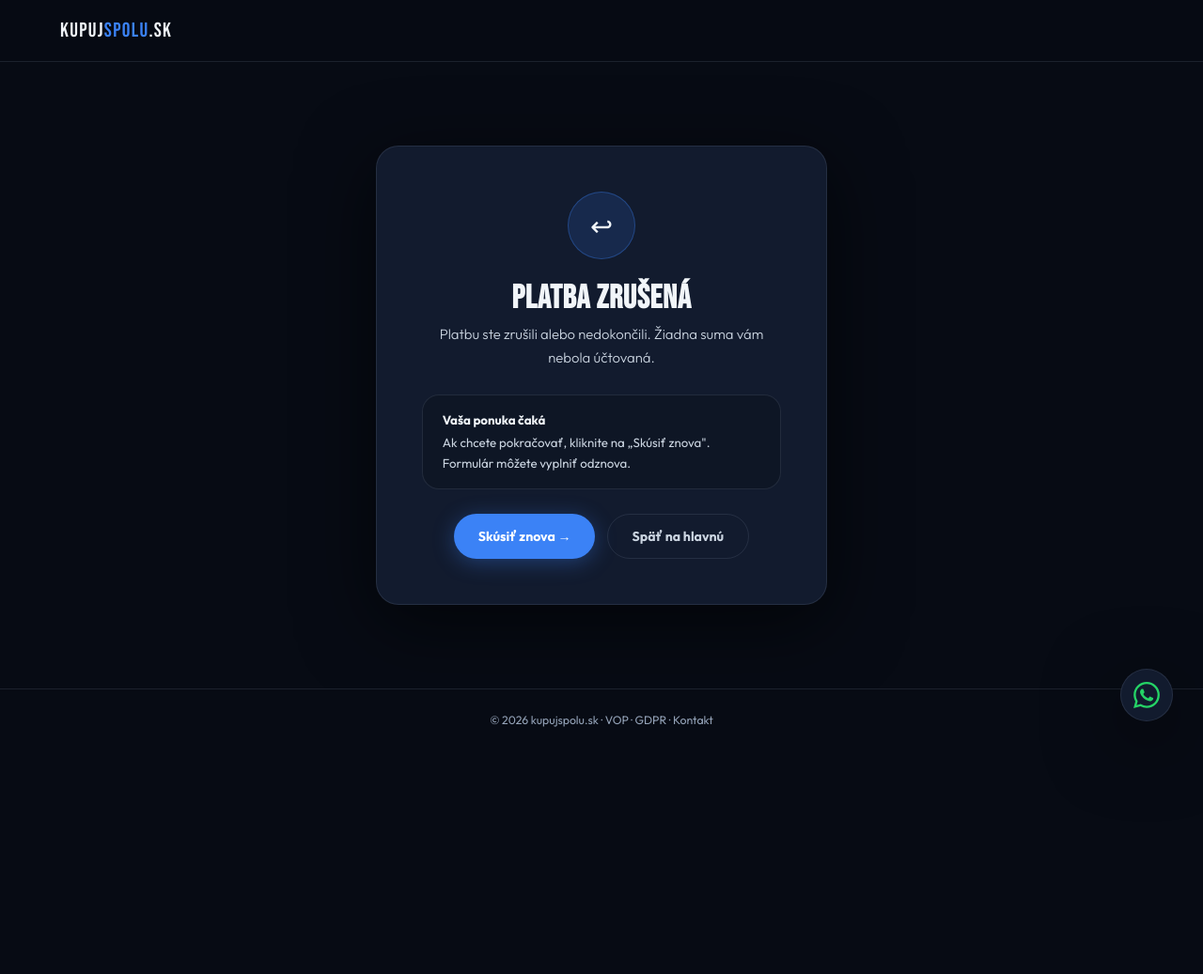
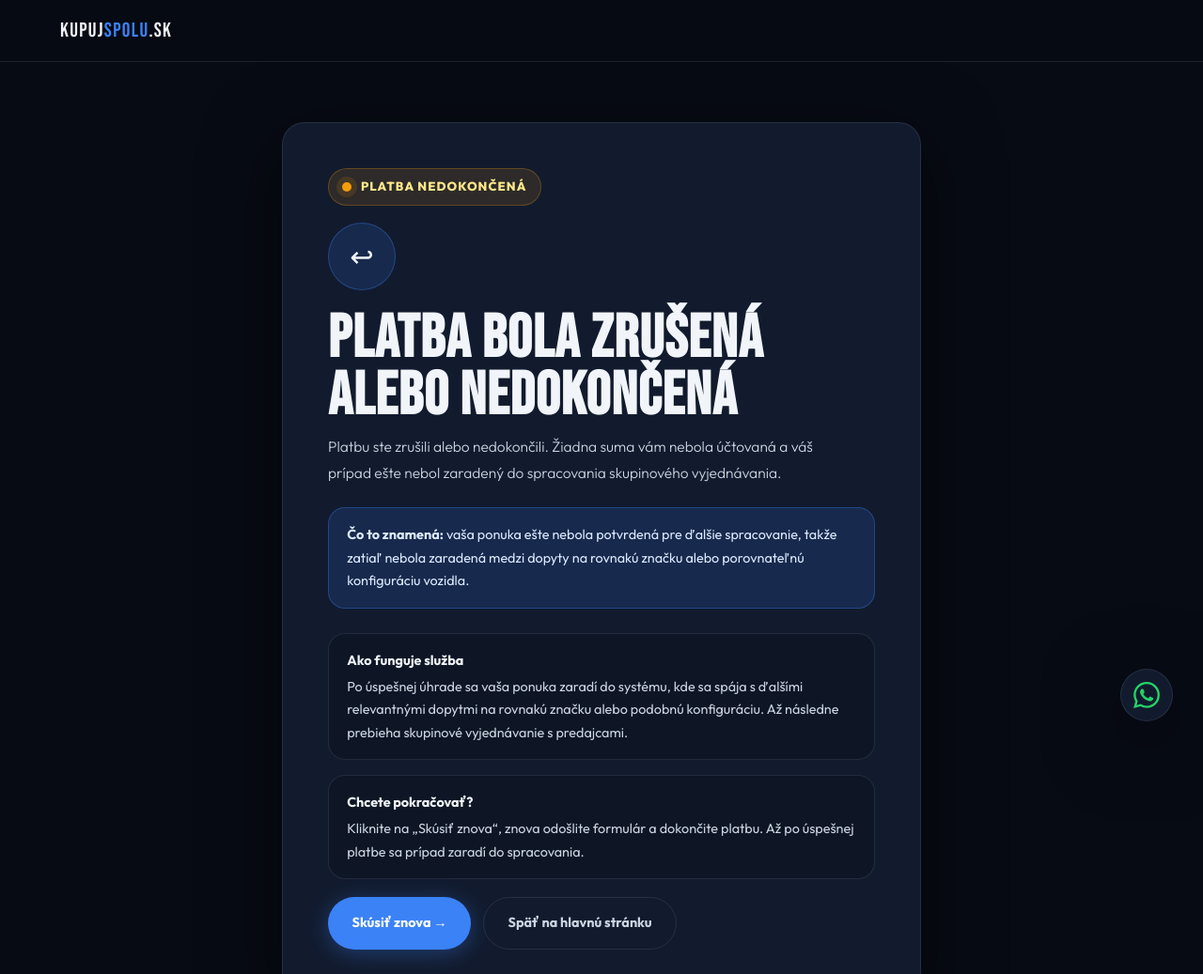
Before and after one commit to kokavecm-create/kupujspolu, a website: page public/cancel.html in a window 1280 px wide. Shown: the top 1037 px of the page at 94% size. Before the commit the page ends 800 px from the top, so only its background shows below. Drawn offline with Linux system fonts and the light colour scheme.

Commit message:
Update cancel page messaging

```diff
--- a/public/cancel.html
+++ b/public/cancel.html
@@ -1,57 +1,330 @@
 <!DOCTYPE html>
 <html lang="sk">
 <head>
-<meta charset="UTF-8"><meta name="viewport" content="width=device-width, initial-scale=1.0">
+<meta charset="UTF-8">
+<meta name="viewport" content="width=device-width, initial-scale=1.0">
 <title>Platba zrušená — kupujspolu.sk</title>
-<link href="https://fonts.googleapis.com/css2?family=Bebas+Neue&family=Outfit:wght@300;400;500;600;700&display=swap" rel="stylesheet">
+<link href="https://fonts.googleapis.com/css2?family=Bebas+Neue&family=Outfit:wght@300;400;500;600;700;800&display=swap" rel="stylesheet">
 <style>
-:root{--site-bg:#070B14;--surface:#0E1625;--card:#121B2E;--ink:#F1F5F9;--ink-mid:#CBD5E1;--neutral:#94A3B8;--border:rgba(148,163,184,.15);--soft:rgba(148,163,184,.08);--brand:#3B82F6;--brand-dark:#2563EB;--brand-soft:rgba(59,130,246,.15);--brand-border:rgba(59,130,246,.35);--green:#22C55E;--green-soft:rgba(34,197,94,.12);--radius:18px;--pill:999px;--shadow:0 10px 40px rgba(0,0,0,.4);--shadow-lg:0 20px 80px rgba(0,0,0,.6)}
+:root{
+  --site-bg:#070B14;
+  --surface:#0E1625;
+  --card:#121B2E;
+  --ink:#F1F5F9;
+  --ink-mid:#CBD5E1;
+  --neutral:#94A3B8;
+  --border:rgba(148,163,184,.15);
+  --soft:rgba(148,163,184,.08);
+  --brand:#3B82F6;
+  --brand-dark:#2563EB;
+  --brand-soft:rgba(59,130,246,.15);
+  --brand-border:rgba(59,130,246,.35);
+  --warn:#F59E0B;
+  --warn-soft:rgba(245,158,11,.12);
+  --warn-border:rgba(245,158,11,.26);
+  --shadow:0 10px 40px rgba(0,0,0,.4);
+  --shadow-lg:0 20px 80px rgba(0,0,0,.6);
+  --radius:18px;
+  --pill:999px;
+  --max:980px;
+}
 *,*::before,*::after{box-sizing:border-box;margin:0;padding:0}
-body{font-family:'Outfit',sans-serif;background:var(--site-bg);color:var(--ink);min-height:100vh;display:flex;flex-direction:column;font-size:15px}
-nav{height:66px;background:rgba(7,11,20,.93);backdrop-filter:blur(20px);border-bottom:1px solid var(--border);display:flex;align-items:center;padding:0 5vw}
-.logo{font-family:'Bebas Neue',sans-serif;font-size:1.35rem;letter-spacing:.06em;color:var(--ink);text-decoration:none}
+body{
+  font-family:'Outfit',sans-serif;
+  background:var(--site-bg);
+  color:var(--ink);
+  min-height:100vh;
+  display:flex;
+  flex-direction:column;
+  font-size:15px;
+  line-height:1.65;
+}
+a{color:#93c5fd;text-decoration:none}
+a:hover{text-decoration:underline}
+
+nav{
+  height:66px;
+  background:rgba(7,11,20,.93);
+  backdrop-filter:blur(20px);
+  border-bottom:1px solid var(--border);
+  display:flex;
+  align-items:center;
+  justify-content:space-between;
+  padding:0 5vw;
+}
+.logo{
+  font-family:'Bebas Neue',sans-serif;
+  font-size:1.35rem;
+  letter-spacing:.06em;
+  color:var(--ink);
+  text-decoration:none;
+}
 .logo em{color:var(--brand);font-style:normal}
-.main{flex:1;display:flex;align-items:center;justify-content:center;padding:4rem 5vw}
-.card{background:var(--card);border:1px solid var(--border);border-radius:24px;box-shadow:var(--shadow-lg);max-width:480px;width:100%;padding:3rem;text-align:center}
-.icon{width:72px;height:72px;border-radius:50%;display:flex;align-items:center;justify-content:center;margin:0 auto 1.5rem;background:var(--brand-soft);border:1.5px solid var(--brand-border);font-size:1.8rem}
-h1{font-family:'Bebas Neue',sans-serif;font-size:2.2rem;color:var(--ink);margin-bottom:.5rem;line-height:1;letter-spacing:.02em}
-.sub{font-size:.93rem;font-weight:300;color:var(--ink-mid);line-height:1.72;margin-bottom:1.6rem}
-.info-box{background:var(--surface);border-radius:var(--radius);padding:1rem 1.3rem;margin-bottom:1.6rem;text-align:left;font-size:.83rem;color:var(--ink-mid);line-height:1.62;border:1px solid var(--border)}
-.info-box strong{display:block;font-weight:700;color:var(--ink);margin-bottom:.2rem}
-.actions{display:flex;gap:.8rem;justify-content:center;flex-wrap:wrap}
-.btn{display:inline-flex;align-items:center;gap:.4rem;padding:.88rem 1.6rem;border-radius:var(--pill);font-weight:700;font-size:.88rem;transition:all .22s;border:none;cursor:pointer;font-family:'Outfit',sans-serif;text-decoration:none}
-.btn-p{background:var(--brand);color:#fff;box-shadow:0 4px 22px rgba(59,130,246,.35)}
-.btn-p:hover{background:var(--brand-dark);box-shadow:0 10px 42px rgba(59,130,246,.55);transform:translateY(-1px)}
-.btn-o{background:transparent;color:var(--ink-mid);border:1.5px solid var(--border)}
-.btn-o:hover{border-color:var(--brand-border);color:var(--ink)}
-footer{background:var(--site-bg);color:var(--neutral);padding:1.6rem 5vw;text-align:center;font-size:.77rem;border-top:1px solid var(--border)}
+
+.main{
+  flex:1;
+  display:flex;
+  align-items:center;
+  justify-content:center;
+  padding:4rem 5vw;
+}
+.card{
+  background:var(--card);
+  border:1px solid var(--border);
+  border-radius:24px;
+  box-shadow:var(--shadow-lg);
+  max-width:680px;
+  width:100%;
+  padding:3rem;
+}
+.status-pill{
+  display:inline-flex;
+  align-items:center;
+  gap:10px;
+  padding:8px 14px;
+  border-radius:var(--pill);
+  background:var(--warn-soft);
+  border:1px solid var(--warn-border);
+  color:#fde68a;
+  font-size:.82rem;
+  font-weight:800;
+  letter-spacing:.08em;
+  text-transform:uppercase;
+  margin-bottom:18px;
+}
+.status-pill::before{
+  content:"";
+  width:10px;
+  height:10px;
+  border-radius:50%;
+  background:var(--warn);
+  box-shadow:0 0 0 6px rgba(245,158,11,.12);
+}
+.icon{
+  width:72px;
+  height:72px;
+  border-radius:50%;
+  display:flex;
+  align-items:center;
+  justify-content:center;
+  margin:0 0 1.4rem;
+  background:var(--brand-soft);
+  border:1.5px solid var(--brand-border);
+  font-size:1.9rem;
+}
+h1{
+  font-family:'Bebas Neue',sans-serif;
+  font-size:clamp(2.2rem,5vw,4rem);
+  color:var(--ink);
+  margin-bottom:.6rem;
+  line-height:.95;
+  letter-spacing:.02em;
+}
+.sub{
+  font-size:.97rem;
+  font-weight:300;
+  color:var(--ink-mid);
+  line-height:1.78;
+  margin-bottom:1.4rem;
+  max-width:560px;
+}
+.info-box{
+  background:var(--surface);
+  border-radius:var(--radius);
+  padding:1rem 1.2rem;
+  margin-bottom:1rem;
+  text-align:left;
+  font-size:.9rem;
+  color:var(--ink-mid);
+  line-height:1.7;
+  border:1px solid var(--border);
+}
+.info-box strong{
+  display:block;
+  font-weight:700;
+  color:var(--ink);
+  margin-bottom:.22rem;
+}
+.note-box{
+  background:var(--brand-soft);
+  border:1px solid var(--brand-border);
+  border-radius:var(--radius);
+  padding:1rem 1.2rem;
+  margin-bottom:1.6rem;
+  text-align:left;
+  font-size:.9rem;
+  color:#dbeafe;
+  line-height:1.72;
+}
+.actions{
+  display:flex;
+  gap:.8rem;
+  flex-wrap:wrap;
+  margin-top:1.2rem;
+}
+.btn{
+  display:inline-flex;
+  align-items:center;
+  justify-content:center;
+  gap:.4rem;
+  padding:.92rem 1.6rem;
+  border-radius:var(--pill);
+  font-weight:700;
+  font-size:.9rem;
+  transition:all .22s;
+  border:none;
+  cursor:pointer;
+  font-family:'Outfit',sans-serif;
+  text-decoration:none;
+}
+.btn-p{
+  background:var(--brand);
+  color:#fff;
+  box-shadow:0 4px 22px rgba(59,130,246,.35);
+}
+.btn-p:hover{
+  background:var(--brand-dark);
+  box-shadow:0 10px 42px rgba(59,130,246,.55);
+  transform:translateY(-1px);
+  text-decoration:none;
+}
+.btn-o{
+  background:transparent;
+  color:var(--ink-mid);
+  border:1.5px solid var(--border);
+}
+.btn-o:hover{
+  border-color:var(--brand-border);
+  color:var(--ink);
+  text-decoration:none;
+}
+
+footer{
+  background:var(--site-bg);
+  color:var(--neutral);
+  padding:1.6rem 5vw;
+  text-align:center;
+  font-size:.77rem;
+  border-top:1px solid var(--border);
+}
 footer a{color:var(--neutral);text-decoration:none;transition:color .18s}
 footer a:hover{color:var(--ink)}
-.whatsapp-btn{position:fixed;bottom:2rem;right:2rem;z-index:190;width:56px;height:56px;background:var(--card);border:1px solid var(--border);border-radius:50%;display:flex;align-items:center;justify-content:center;box-shadow:var(--shadow-lg);cursor:pointer;transition:all .25s;text-decoration:none}
-.whatsapp-btn:hover{transform:translateY(-3px);box-shadow:0 15px 60px rgba(0,0,0,.5);border-color:rgba(37,211,102,.4)}
-.whatsapp-btn svg{width:28px;height:28px;fill:#25D366}
-.whatsapp-btn::after{content:'Podpora WhatsApp';position:absolute;right:calc(100% + 12px);background:var(--card);border:1px solid var(--border);padding:.5rem .85rem;border-radius:8px;font-size:.75rem;color:var(--ink);white-space:nowrap;opacity:0;pointer-events:none;transition:opacity .2s;box-shadow:var(--shadow)}
+
+.whatsapp-btn{
+  position:fixed;
+  bottom:2rem;
+  right:2rem;
+  z-index:190;
+  width:56px;
+  height:56px;
+  background:var(--card);
+  border:1px solid var(--border);
+  border-radius:50%;
+  display:flex;
+  align-items:center;
+  justify-content:center;
+  box-shadow:var(--shadow-lg);
+  cursor:pointer;
+  transition:all .25s;
+  text-decoration:none;
+}
+.whatsapp-btn:hover{
+  transform:translateY(-3px);
+  box-shadow:0 15px 60px rgba(0,0,0,.5);
+  border-color:rgba(37,211,102,.4);
+}
+.whatsapp-btn svg{
+  width:28px;
+  height:28px;
+  fill:#25D366;
+}
+.whatsapp-btn::after{
+  content:'Podpora WhatsApp';
+  position:absolute;
+  right:calc(100% + 12px);
+  background:var(--card);
+  border:1px solid var(--border);
+  padding:.5rem .85rem;
+  border-radius:8px;
+  font-size:.75rem;
+  color:var(--ink);
+  white-space:nowrap;
+  opacity:0;
+  pointer-events:none;
+  transition:opacity .2s;
+  box-shadow:var(--shadow);
+}
 .whatsapp-btn:hover::after{opacity:1}
-@media(max-width:960px){.whatsapp-btn{bottom:1.5rem;right:1.5rem;width:52px;height:52px}.whatsapp-btn svg{width:26px;height:26px}.whatsapp-btn::after{display:none}}
+
+@media(max-width:960px){
+  .card{padding:2rem}
+  .whatsapp-btn{
+    bottom:1.5rem;
+    right:1.5rem;
+    width:52px;
+    height:52px;
+  }
+  .whatsapp-btn svg{
+    width:26px;
+    height:26px;
+  }
+  .whatsapp-btn::after{display:none}
+}
 </style>
 </head>
 <body>
-<nav><a class="logo" href="index.html">kupuj<em>spolu</em>.sk</a></nav>
+<nav>
+  <a class="logo" href="index.html">kupuj<em>spolu</em>.sk</a>
+</nav>
+
 <div class="main">
   <div class="card">
+    <div class="status-pill">Platba nedokončená</div>
     <div class="icon">↩</div>
-    <h1>Platba zrušená</h1>
-    <p class="sub">Platbu ste zrušili alebo nedokončili. Žiadna suma vám nebola účtovaná.</p>
-    <div class="info-box"><strong>Vaša ponuka čaká</strong>Ak chcete pokračovať, kliknite na „Skúsiť znova". Formulár môžete vyplniť odznova.</div>
+
+    <h1>Platba bola zrušená<br>alebo nedokončená</h1>
+
+    <p class="sub">
+      Platbu ste zrušili alebo nedokončili. Žiadna suma vám nebola účtovaná
+      a váš prípad ešte nebol zaradený do spracovania skupinového vyjednávania.
+    </p>
+
+    <div class="note-box">
+      <strong>Čo to znamená:</strong>
+      vaša ponuka ešte nebola potvrdená pre ďalšie spracovanie, takže zatiaľ nebola zaradená
+      medzi dopyty na rovnakú značku alebo porovnateľnú konfiguráciu vozidla.
+    </div>
+
+    <div class="info-box">
+      <strong>Ako funguje služba</strong>
+      Po úspešnej úhrade sa vaša ponuka zaradí do systému, kde sa spája s ďalšími relevantnými dopytmi
+      na rovnakú značku alebo podobnú konfiguráciu. Až následne prebieha skupinové vyjednávanie s predajcami.
+    </div>
+
+    <div class="info-box">
+      <strong>Chcete pokračovať?</strong>
+      Kliknite na „Skúsiť znova“, znova odošlite formulár a dokončite platbu.
+      Až po úspešnej platbe sa prípad zaradí do spracovania.
+    </div>
+
     <div class="actions">
       <a class="btn btn-p" href="upload.html">Skúsiť znova →</a>
-      <a class="btn btn-o" href="index.html">Späť na hlavnú</a>
+      <a class="btn btn-o" href="index.html">Späť na hlavnú stránku</a>
     </div>
   </div>
 </div>
-<footer>© 2026 kupujspolu.sk · <a href="vop.html">VOP</a> · <a href="gdpr.html">GDPR</a> · <a href="kontakt.html">Kontakt</a></footer>
+
+<footer>
+  © 2026 kupujspolu.sk ·
+  <a href="vop.html">VOP</a> ·
+  <a href="gdpr.html">GDPR</a> ·
+  <a href="kontakt.html">Kontakt</a>
+</footer>
+
 <a href="https://wa.me/421904111311?text=Zdrav%C3%ADm%2C%20potrebujem%20pomoc%20s%20kupujspolu.sk.%20M%C3%B4j%20uploadId%20je%3A%20____" target="_blank" rel="noopener" class="whatsapp-btn" aria-label="WhatsApp podpora">
-  <svg viewBox="0 0 24 24" xmlns="http://www.w3.org/2000/svg"><path d="M17.472 14.382c-.297-.149-1.758-.867-2.03-.967-.273-.099-.471-.148-.67.15-.197.297-.767.966-.94 1.164-.173.199-.347.223-.644.075-.297-.15-1.255-.463-2.39-1.475-.883-.788-1.48-1.761-1.653-2.059-.173-.297-.018-.458.13-.606.134-.133.298-.347.446-.52.149-.174.198-.298.298-.497.099-.198.05-.371-.025-.52-.075-.149-.669-1.612-.916-2.207-.242-.579-.487-.5-.669-.51-.173-.008-.371-.01-.57-.01-.198 0-.52.074-.792.372-.272.297-1.04 1.016-1.04 2.479 0 1.462 1.065 2.875 1.213 3.074.149.198 2.096 3.2 5.077 4.487.709.306 1.262.489 1.694.625.712.227 1.36.195 1.871.118.571-.085 1.758-.719 2.006-1.413.248-.694.248-1.289.173-1.413-.074-.124-.272-.198-.57-.347m-5.421 7.403h-.004a9.87 9.87 0 01-5.031-1.378l-.361-.214-3.741.982.998-3.648-.235-.374a9.86 9.86 0 01-1.51-5.26c.001-5.45 4.436-9.884 9.888-9.884 2.64 0 5.122 1.03 6.988 2.898a9.825 9.825 0 012.893 6.994c-.003 5.45-4.437 9.884-9.885 9.884m8.413-18.297A11.815 11.815 0 0012.05 0C5.495 0 .16 5.335.157 11.892c0 2.096.547 4.142 1.588 5.945L.057 24l6.305-1.654a11.882 11.882 0 005.683 1.448h.005c6.554 0 11.89-5.335 11.893-11.893a11.821 11.821 0 00-3.48-8.413z"/></svg>
+  <svg viewBox="0 0 24 24" xmlns="http://www.w3.org/2000/svg">
+    <path d="M17.472 14.382c-.297-.149-1.758-.867-2.03-.967-.273-.099-.471-.148-.67.15-.197.297-.767.966-.94 1.164-.173.199-.347.223-.644.075-.297-.15-1.255-.463-2.39-1.475-.883-.788-1.48-1.761-1.653-2.059-.173-.297-.018-.458.13-.606.134-.133.298-.347.446-.52.149-.174.198-.298.298-.497.099-.198.05-.371-.025-.52-.075-.149-.669-1.612-.916-2.207-.242-.579-.487-.5-.669-.51-.173-.008-.371-.01-.57-.01-.198 0-.52.074-.792.372-.272.297-1.04 1.016-1.04 2.479 0 1.462 1.065 2.875 1.213 3.074.149.198 2.096 3.2 5.077 4.487.709.306 1.262.489 1.694.625.712.227 1.36.195 1.871.118.571-.085 1.758-.719 2.006-1.413.248-.694.248-1.289.173-1.413-.074-.124-.272-.198-.57-.347m-5.421 7.403h-.004a9.87 9.87 0 01-5.031-1.378l-.361-.214-3.741.982.998-3.648-.235-.374a9.86 9.86 0 01-1.51-5.26c.001-5.45 4.436-9.884 9.888-9.884 2.64 0 5.122 1.03 6.988 2.898a9.825 9.825 0 012.893 6.994c-.003 5.45-4.437 9.884-9.885 9.884m8.413-18.297A11.815 11.815 0 0012.05 0C5.495 0 .16 5.335.157 11.892c0 2.096.547 4.142 1.588 5.945L.057 24l6.305-1.654a11.882 11.882 0 005.683 1.448h.005c6.554 0 11.89-5.335 11.893-11.893a11.821 11.821 0 00-3.48-8.413z"/>
+  </svg>
 </a>
 </body>
 </html>
```
